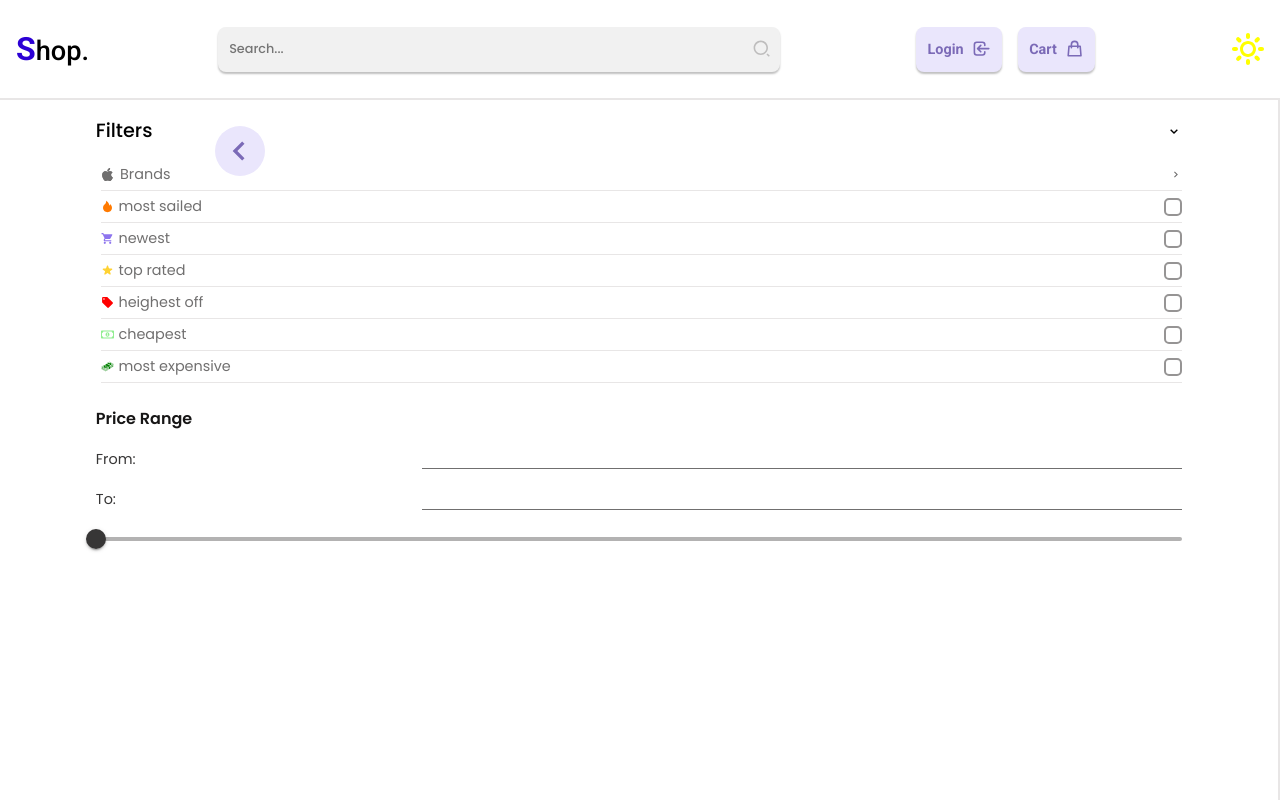
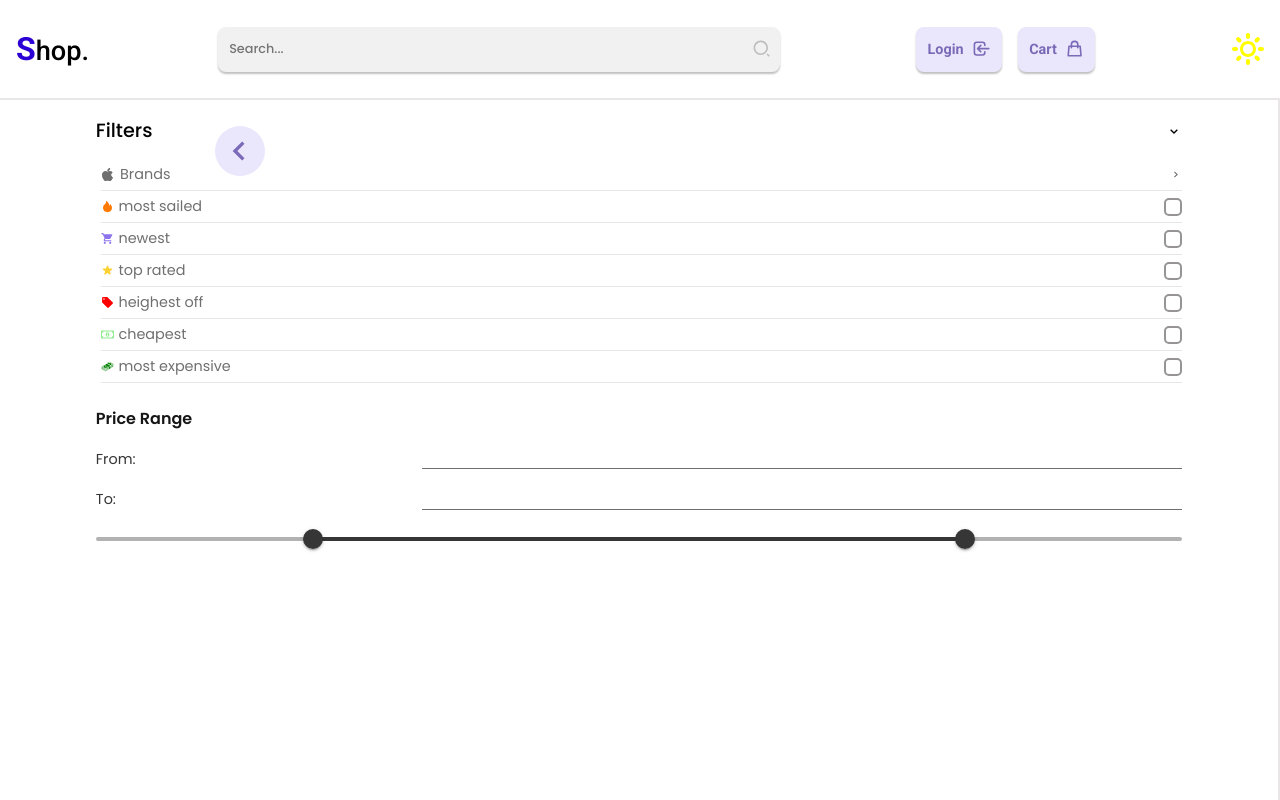
Before and after one commit to kjavedan/Ecommerce-website, a React (Create React App) app: page / in a window 1280 px wide. Shown: the top 800 px of the page. Built offline with nearby package versions, Linux system fonts and the light colour scheme.

Commit message:
working on ranged slider structure

```diff
--- a/src/layouts/sidebar/components/PriceFilter.js
+++ b/src/layouts/sidebar/components/PriceFilter.js
@@ -6,6 +6,14 @@ import { Context } from '../../../context/uiContext';
 const PriceFilter = () => {
 
   const {theme} = useContext(Context)
+
+
+  const handleChange = () => {
+    console.log('hello')
+  }
+  const valuetext = () => {
+    console.log('hello')
+  }
 
   return (
     <StyledPriceFilter>
@@ -17,7 +25,15 @@ const PriceFilter = () => {
           <Input theme={theme}>
             <span>To:</span> <input type='number' />
           </Input>
-          <Slider />
+          <Slider
+
+          getAriaLabel={() => 'Temperature range'}
+          value={[20,80]}
+          onChange={handleChange}
+          valueLabelDisplay="auto"
+          getAriaValueText={valuetext}
+        />
+
         </Container>
     </StyledPriceFilter>
   )
```
